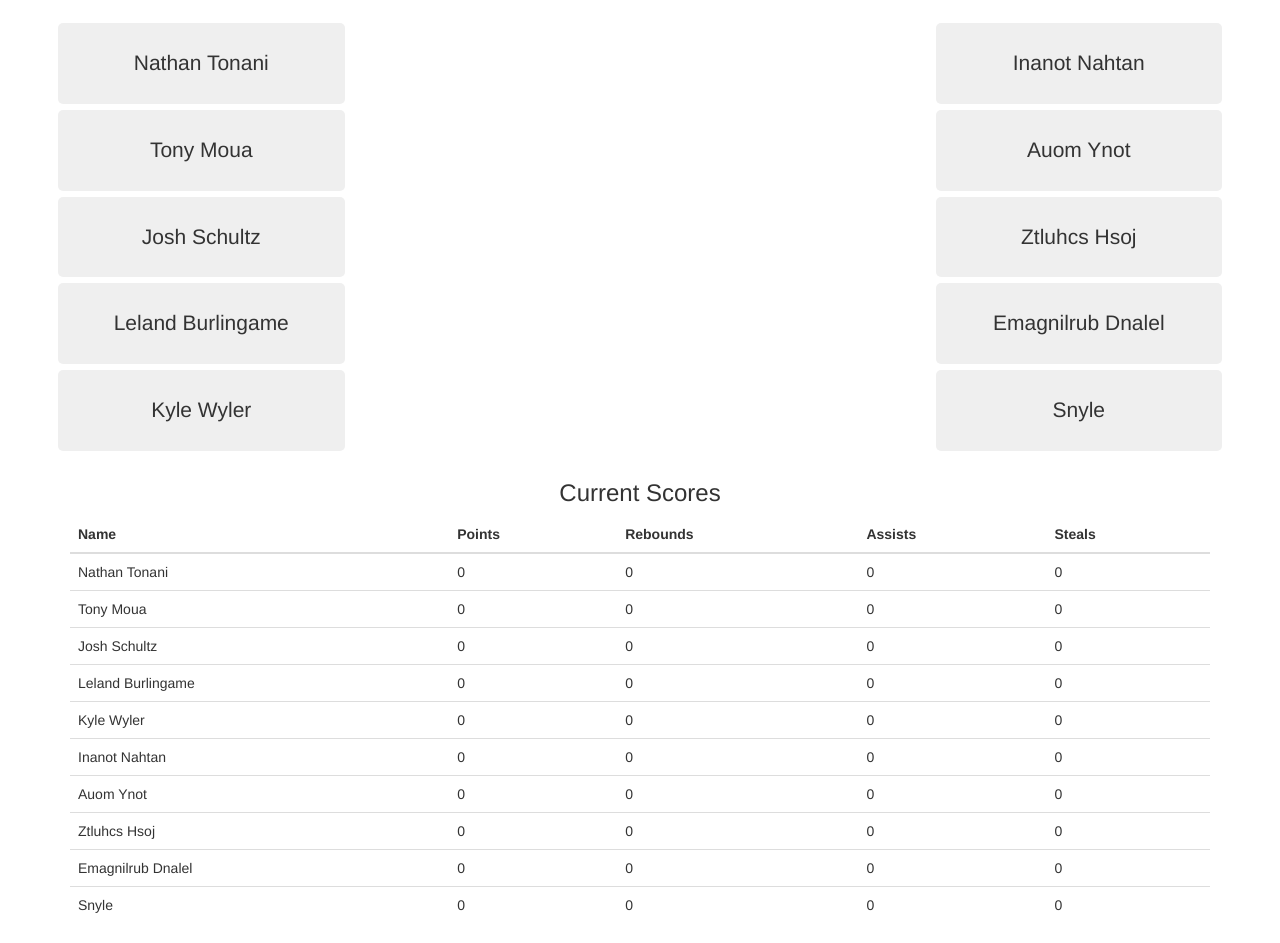
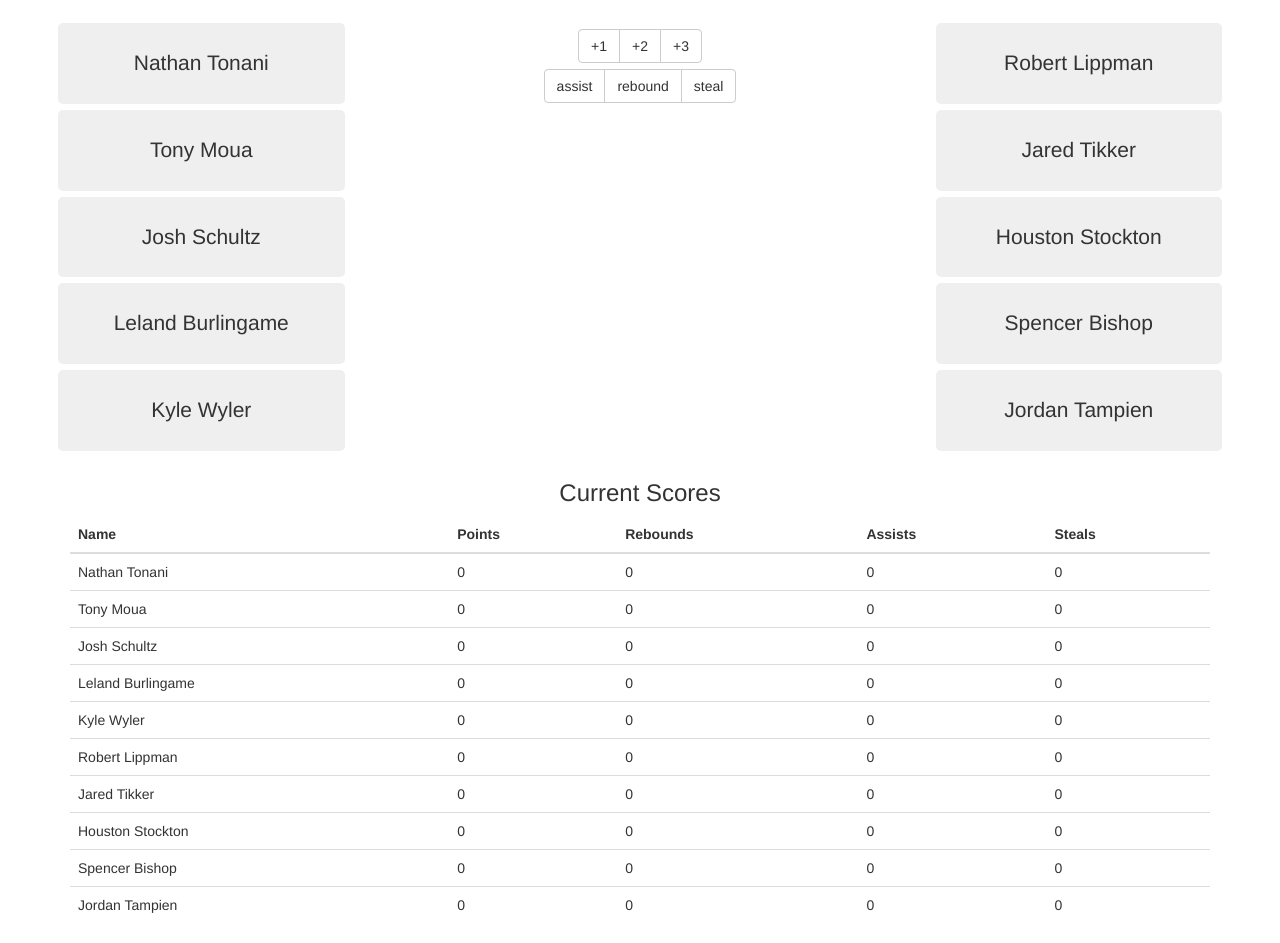
Before and after one commit to SpokaneClubBB/BasketballStats, a PHP site: page /livestats.php in a window 1280 px wide. Shown: the part 72-1015 px from the top of the page. Run offline with PHP 8.4, Linux system fonts and the light colour scheme; some web fonts are replaced.

Commit message:
Live Stats
added additional functionality

```diff
--- a/HTML/livestats.php
+++ b/HTML/livestats.php
@@ -59,15 +59,32 @@
 			<div class="row" id="controls_row">
 
 				<div class="col-sm-3 col-md-3 col-lg-3" id="team1col">
-					<div class="row top-buffer" id="buttons1r0"></div>
+					<div class="row top-buffer" id="team1b0"></div>
 		  		</div>
 
 				<div class="col-sm-1 col-md-1 col-lg-1" id="control_left"></div>
-				<div class="col-sm-4 col-md-4 col-lg-4 text-center" id="control_center"></div>
+				<div class="col-sm-4 col-md-4 col-lg-4 text-center" id="control_center">
+					<div class="row top-buffer" id="controlrow0"></div>
+					<div class="row top-buffer" id="controlrow1">
+						<div class="btn-group" role="group" aria-label="...">
+						  <button type="button" class="btn btn-default">+1</button>
+						  <button type="button" class="btn btn-default">+2</button>
+						  <button type="button" class="btn btn-default">+3</button>
+						</div>
+					</div>
+
+					<div class="row top-buffer" id="controlrow2">
+						<div class="btn-group" role="group" aria-label="...">
+						  <button type="button" class="btn btn-default">assist</button>
+						  <button type="button" class="btn btn-default">rebound</button>
+						  <button type="button" class="btn btn-default">steal</button>
+						</div>
+					</div>
+				</div>
 				<div class="col-sm-1 col-md-1 col-lg-1" id="control_right"></div>
 
 				<div class="col-sm-3 col-md-3 col-lg-3" id="team2col">
-					<div class="row top-buffer" id="buttons2r0"></div>
+					<div class="row top-buffer" id="team2b0"></div>
 		  		</div>
 
 	  		</div>
@@ -121,8 +138,8 @@
 	            <h3>Would you like to save your changes?</h3>
 	          </div>
 	          <div class="modal-footer">
-	            <button type="button" class="btn btn-default" data-dismiss="modal">Discard Changes</button>
-	            <button type="button" class="btn btn-primary">Save</button>
+	            <button type="button" class="btn btn-default" onclick="leavePage()" data-dismiss="modal">Discard Changes</button>
+	            <button type="button" class="btn btn-primary" onclick="leavePage()" >Save</button>
 	          </div>
 	        </div>
 	      </div>
@@ -147,11 +164,11 @@
             team1[4] = new Array("Kyle Wyler", 0, 0, 0, 0)
 
             var team2 = new Array()
-            team2[0] = new Array("Inanot Nahtan", 0, 0, 0, 0)
-            team2[1] = new Array("Auom Ynot", 0, 0, 0, 0)
-            team2[2] = new Array("Ztluhcs Hsoj", 0, 0, 0, 0)
-            team2[3] = new Array("Emagnilrub Dnalel", 0, 0, 0, 0)
-            team2[4] = new Array("Snyle", 0, 0, 0, 0)
+            team2[0] = new Array("Robert Lippman", 0, 0, 0, 0)
+            team2[1] = new Array("Jared Tikker", 0, 0, 0, 0)
+            team2[2] = new Array("Houston Stockton", 0, 0, 0, 0)
+            team2[3] = new Array("Spencer Bishop", 0, 0, 0, 0)
+            team2[4] = new Array("Jordan Tampien", 0, 0, 0, 0)
 
 		     $(document).ready(function(){
 				for (var i = 0; i < team1.length; i++) {
@@ -164,8 +181,8 @@
 					table.appendChild(tr)
 
 			    	var button = '<button type="button" class="btn btn-lg btn-block" onclick="targetPlayer(' + i + ')" data-toggle="button" aria-pressed="false" autocomplete="off" >' + team1[i][0] + '</button>';
-					$('#buttons1r'+i).append(button);
-			      	$('#team1col').append('<div class="row top-buffer" id="buttons1r' + (i+1) + '"></div>');
+					$('#team1b'+i).append(button);
+			      	$('#team1col').append('<div class="row top-buffer" id="team1b' + (i+1) + '"></div>');
 				}
 				for (var i = 0; i < team2.length; i++) {
 				    var tr = document.createElement('TR');
@@ -177,9 +194,9 @@
 					table.appendChild(tr)
 
 			    	var button = '<button type="button" class="btn btn-lg btn-block" onclick="targetPlayer(' + (i+team1.length) + ')" data-toggle="button" aria-pressed="false" autocomplete="off">' + team2[i][0] + '</button>';
-					$('#buttons2r'+i).append(button);
+					$('#team2b'+i).append(button);
 
-			      	$('#team2col').append('<div class="row top-buffer" id="buttons2r' + (i+1) + '"></div>');
+			      	$('#team2col').append('<div class="row top-buffer" id="team2b' + (i+1) + '"></div>');
 				}
 
 			});
@@ -192,7 +209,11 @@
 					player = team2[index-team1.length][0];
 				}
 
-				$('#control_center').html(player);
+				$('#controlrow0').html(player);
+			}
+
+			function leavePage() {
+				document.location.href = "header.php";
 			}
 		</script>
 		<!--##################END OF JAVASCRIPT##################-->
```
